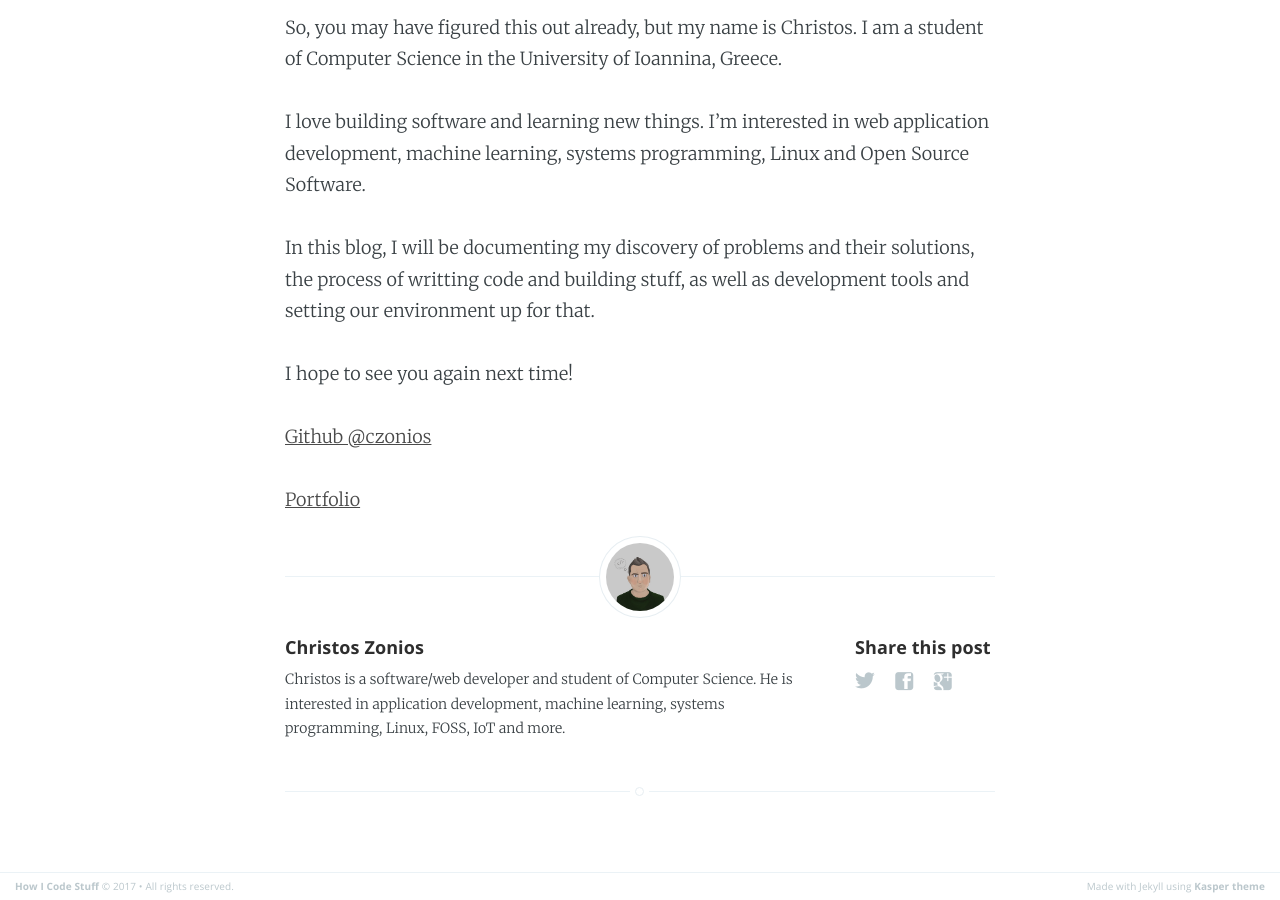
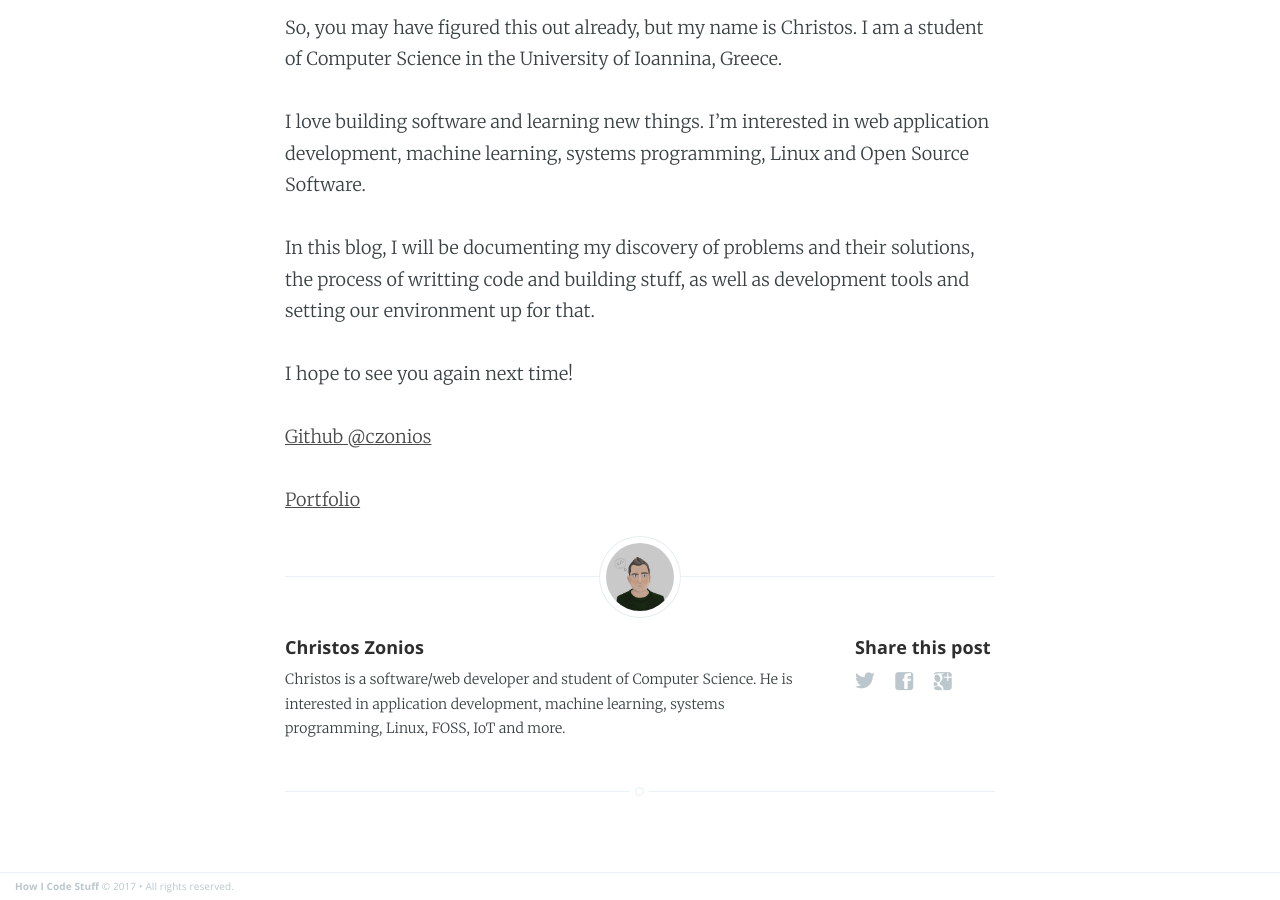
Before and after one commit to howicodestuff/howicodestuff.github.io, a Jekyll site: the page built from _posts/2017-12-20-hello-world.md, in a window 1280 px wide and 900 px high, scrolled down 834 px. Built offline with Jekyll 4.4.1, drawn with Linux system fonts in a browser that asks for light colours.

Commit message:
Trying another fix

```diff
--- a/_layouts/default.html
+++ b/_layouts/default.html
@@ -25,9 +25,6 @@
         <a href="{{ site.baseurl }}">{{ site.name }}</a> &copy;
               {{"now" | date: "%Y"}} &bull; All rights reserved.
       </section>
-      <section class="poweredby">Made with Jekyll using
-        <a href="http://github.com/rosario/kasper">Kasper theme</a>
-      </section>
     </footer>
 
     <script type="text/javascript" src="/assets/js/jquery-1.11.1.min.js"></script>
--- a/_layouts/page.html
+++ b/_layouts/page.html
@@ -4,8 +4,8 @@
 ---
 
 <nav class="main-nav clearfix">
-    <a class="back-button icon-arrow-left" href="{{ site.baseurl }}">Home</a>
-    <a class="subscribe-button icon-feed" href="{{ site.baseurl }}feed.xml">Subscribe</a>
+    <a class="back-button icon-arrow-left" href="{{ site.baseurl }}/">Home</a>
+    <a class="subscribe-button icon-feed" href="{{ site.baseurl }}/feed.xml">Subscribe</a>
 </nav>
 
 
--- a/_layouts/post.html
+++ b/_layouts/post.html
@@ -7,7 +7,7 @@
 
 <header class="main-header post-head {% if page.cover %}" style="background-image: url({{ page.cover }}) {%else%}no-cover{% endif %}">
     <nav class="main-nav {% if page.cover %} overlay {% endif %} clearfix">
-        <a class="back-button icon-arrow-left" href="{{ site.baseurl }}">Home</a>
+        <a class="back-button icon-arrow-left" href="{{ site.baseurl }}/">Home</a>
         <a class="subscribe-button icon-feed" href="{{ site.baseurl }}feed.xml">Subscribe</a>
     </nav>
 </header>
```
